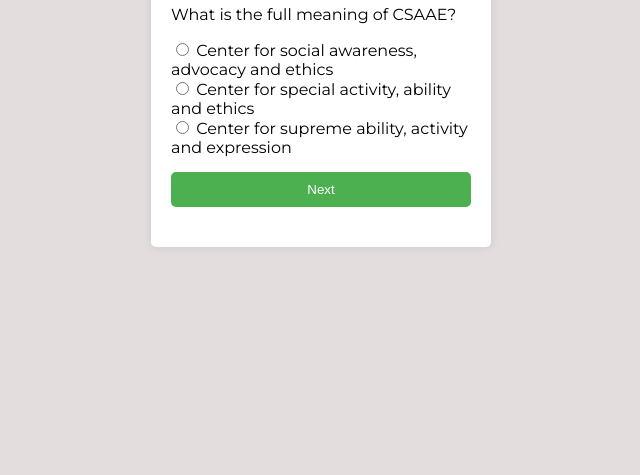
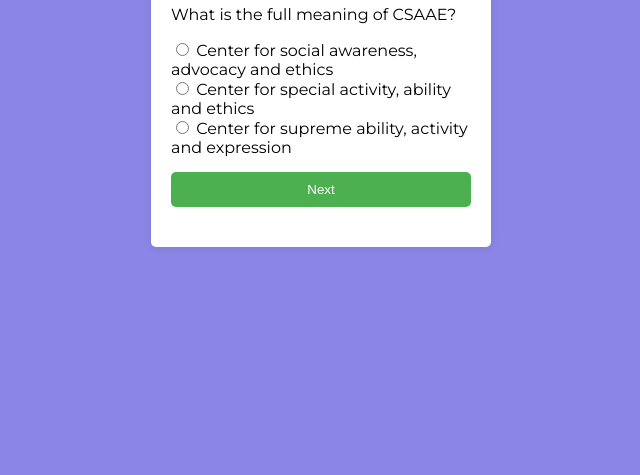
Before and after one commit to Immadominion/300l-defense-quiz, a plain HTML site: page index.html in a window 1280 px wide. Shown: the part 325-800 px from the top of the page, without its empty margins (319-959 px from the left). Drawn offline with Linux system fonts and the light colour scheme.

Commit message:
INFO: vercel gave me blue, changed bg to blue-ish

```diff
--- a/styles.css
+++ b/styles.css
@@ -1,6 +1,6 @@
 body {
     font-family: 'Montserrat', sans-serif;
-    background-color: #e3dddd;
+    background-color: #8b86e6;
     display: flex;
     justify-content: center;
     align-items: center;
```
